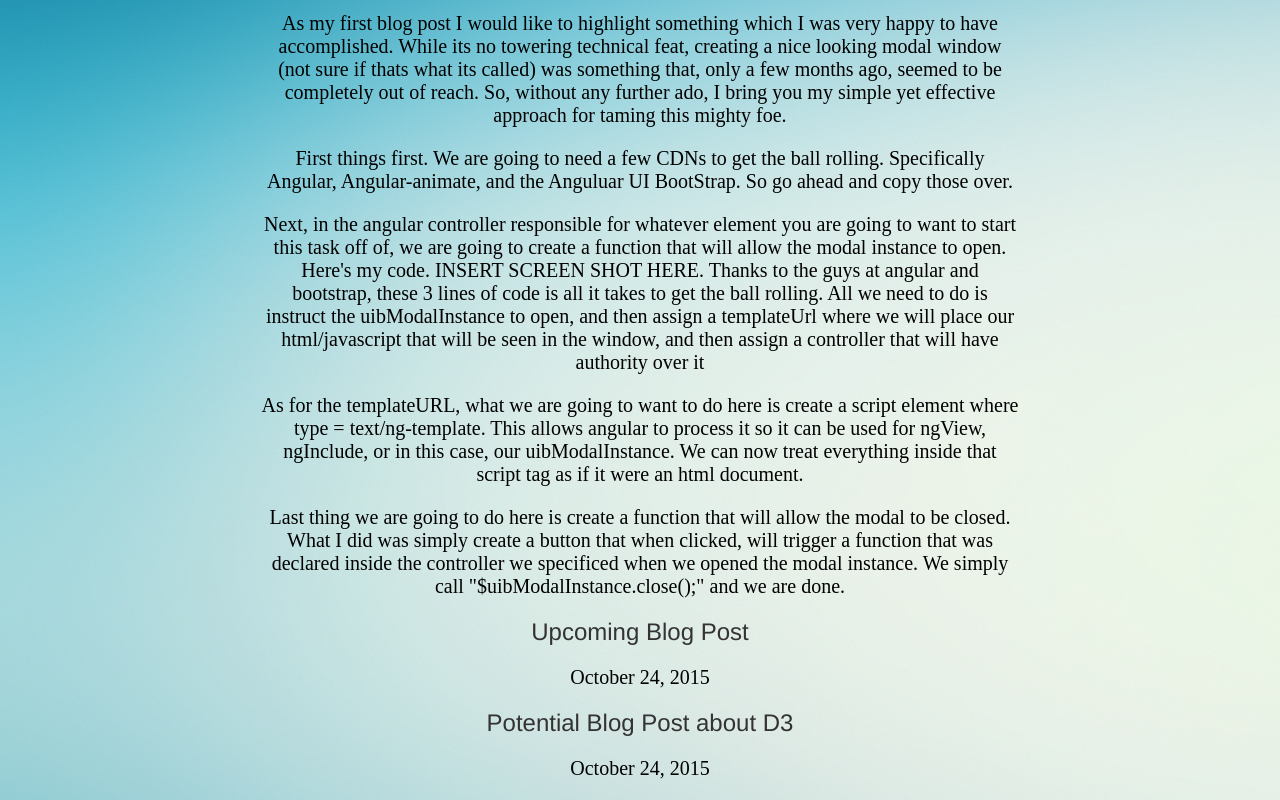
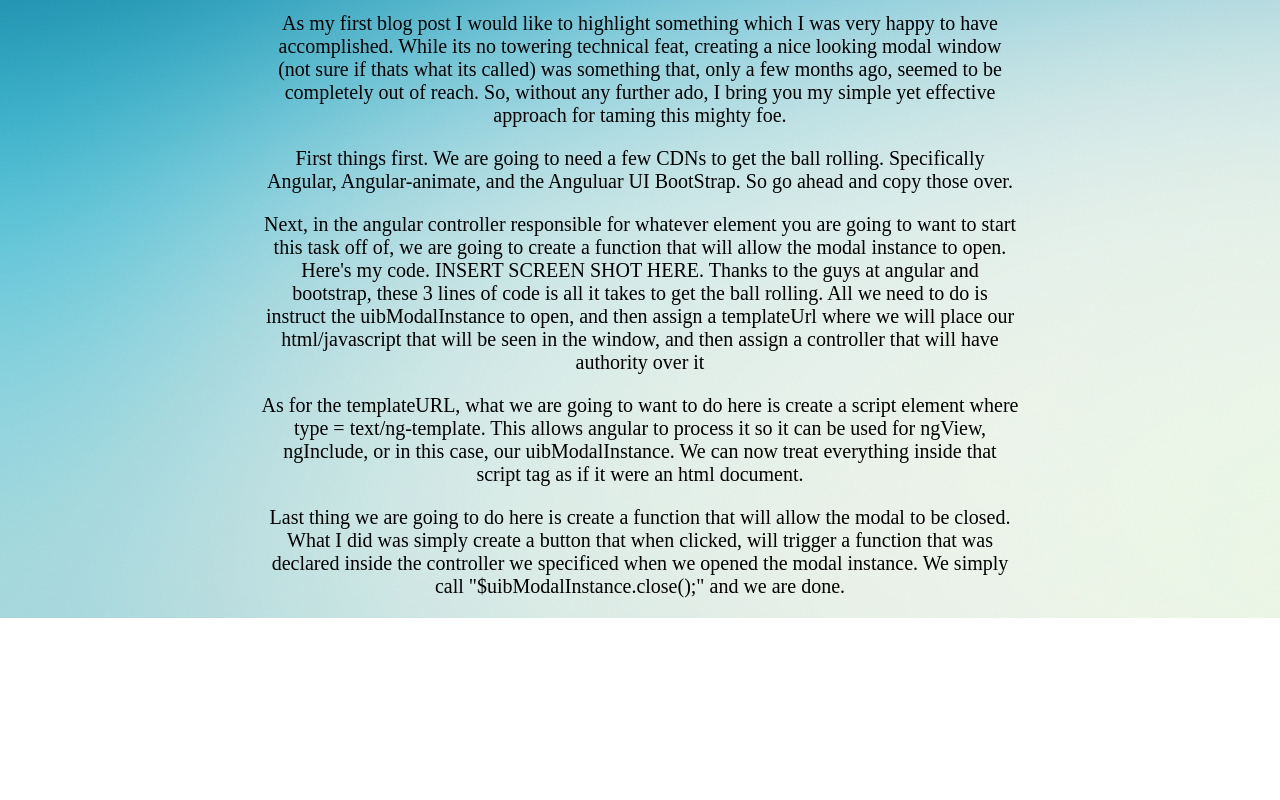
Before and after one commit to mgaff/mgaff.github.io, a plain HTML site: page index.html in a window 1280 px wide. Shown: the part 338-1138 px from the top of the page. After the commit the page ends 956 px from the top, so only its background shows below. Drawn offline with nearby package versions, Linux system fonts and the light colour scheme.

```diff
--- a/index.html
+++ b/index.html
@@ -60,14 +60,6 @@
 
           </div>
 
-          <div class="blog-post">
-            <h2 class="blog-post-title">Upcoming Blog Post</h2>
-            <p class="blog-post-meta">October 24, 2015</p>
-            </div>
-
-          <div class="blog-post">
-            <h2 class="blog-post-title">Potential Blog Post about D3</h2>
-            <p class="blog-post-meta">October 24, 2015</p>
 
 
         </div><!-- /.blog-main -->
```
